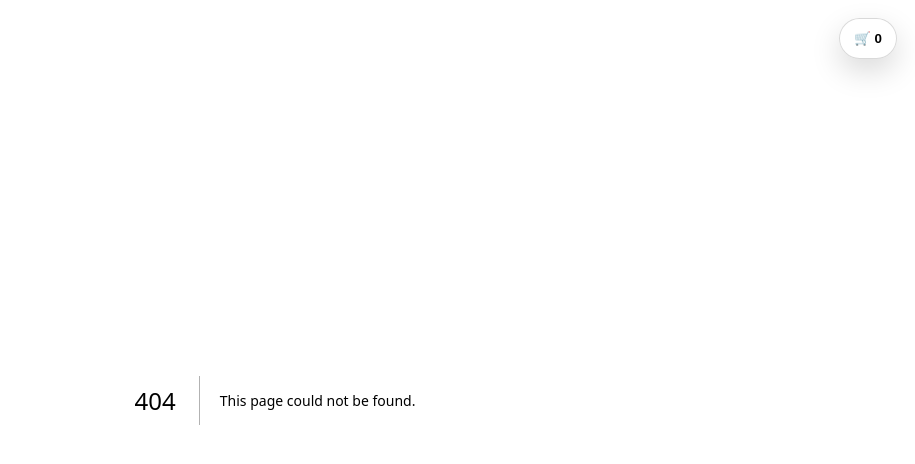
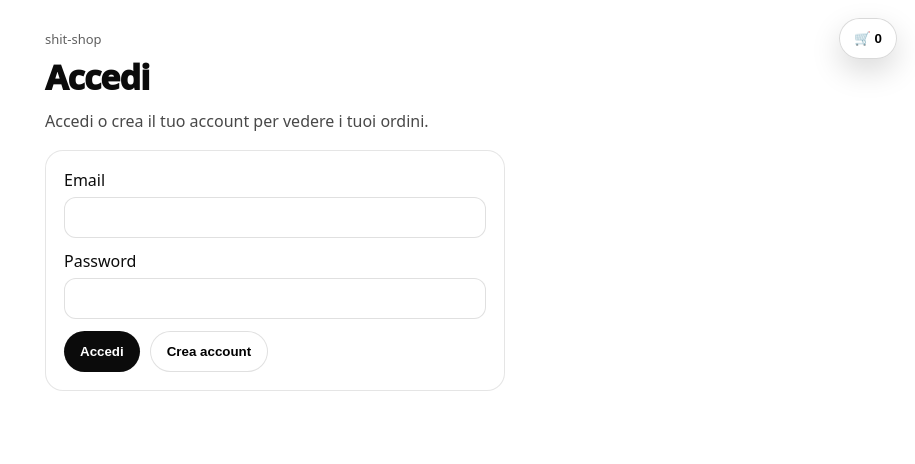
Before and after one commit to lcsrbn/shit-shop, a Next.js app: page /login in a window 1280 px wide. Before the commit this address had no page. Shown: the top 464 px of the page, without its empty margins (365-1280 px from the left). Built offline with nearby package versions, Linux system fonts and the light colour scheme.

Commit message:
add supabase auth foundation for customer accounts

```diff
--- /dev/null
+++ b/app/api/logout/route.ts
@@ -0,0 +1,9 @@
+import { NextResponse } from "next/server";
+import { getSupabaseServerAuthClient } from "@/lib/supabase-server-auth";
+
+export async function POST() {
+  const supabase = await getSupabaseServerAuthClient();
+  await supabase.auth.signOut();
+
+  return NextResponse.json({ ok: true });
+}
--- /dev/null
+++ b/app/login/LoginForm.tsx
@@ -0,0 +1,118 @@
+"use client";
+
+import { useState } from "react";
+import { getSupabaseBrowserClient } from "@/lib/supabase-browser";
+
+export default function LoginForm() {
+  const [email, setEmail] = useState("");
+  const [password, setPassword] = useState("");
+  const [mode, setMode] = useState<"login" | "signup">("login");
+  const [message, setMessage] = useState("");
+  const [loading, setLoading] = useState(false);
+
+  async function handleSubmit(e: React.FormEvent) {
+    e.preventDefault();
+    setLoading(true);
+    setMessage("");
+
+    try {
+      const supabase = getSupabaseBrowserClient();
+
+      if (mode === "signup") {
+        const { error } = await supabase.auth.signUp({
+          email,
+          password,
+        });
+
+        if (error) throw error;
+
+        setMessage("Account creato. Controlla la tua email se è richiesta conferma.");
+      } else {
+        const { error } = await supabase.auth.signInWithPassword({
+          email,
+          password,
+        });
+
+        if (error) throw error;
+
+        window.location.href = "/orders";
+      }
+    } catch (error: unknown) {
+      const msg = error instanceof Error ? error.message : "Errore sconosciuto";
+      setMessage(msg);
+    } finally {
+      setLoading(false);
+    }
+  }
+
+  return (
+    <form
+      onSubmit={handleSubmit}
+      style={{
+        display: "grid",
+        gap: 12,
+        border: "1px solid rgba(0,0,0,.10)",
+        borderRadius: 18,
+        padding: 18,
+        background: "rgba(255,255,255,.92)",
+      }}
+    >
+      <label style={{ display: "grid", gap: 6 }}>
+        <span>Email</span>
+        <input
+          type="email"
+          value={email}
+          onChange={(e) => setEmail(e.target.value)}
+          required
+          style={{ padding: 12, borderRadius: 12, border: "1px solid rgba(0,0,0,.12)" }}
+        />
+      </label>
+
+      <label style={{ display: "grid", gap: 6 }}>
+        <span>Password</span>
+        <input
+          type="password"
+          value={password}
+          onChange={(e) => setPassword(e.target.value)}
+          required
+          style={{ padding: 12, borderRadius: 12, border: "1px solid rgba(0,0,0,.12)" }}
+        />
+      </label>
+
+      <div style={{ display: "flex", gap: 10, flexWrap: "wrap" }}>
+        <button
+          type="submit"
+          disabled={loading}
+          style={{
+            borderRadius: 999,
+            border: 0,
+            background: "#0b0b0b",
+            color: "#fff",
+            padding: "12px 16px",
+            fontWeight: 900,
+            cursor: "pointer",
+          }}
+        >
+          {loading ? "Attendi..." : mode === "login" ? "Accedi" : "Registrati"}
+        </button>
+
+        <button
+          type="button"
+          onClick={() => setMode(mode === "login" ? "signup" : "login")}
+          style={{
+            borderRadius: 999,
+            border: "1px solid rgba(0,0,0,.12)",
+            background: "#fff",
+            padding: "12px 16px",
+            fontWeight: 800,
+            cursor: "pointer",
+          }}
+        >
+          {mode === "login" ? "Crea account" : "Ho già un account"}
+        </button>
+      </div>
+
+      {message ? <p style={{ margin: 0, opacity: 0.8 }}>{message}</p> : null}
+    </form>
+  );
+}
--- /dev/null
+++ b/app/login/page.tsx
@@ -0,0 +1,27 @@
+import LoginForm from "./LoginForm";
+
+export default function LoginPage() {
+  return (
+    <main style={{ padding: 30, maxWidth: 520, margin: "0 auto" }}>
+      <div style={{ fontSize: 13, opacity: 0.65 }}>shit-shop</div>
+      <h1
+        style={{
+          margin: "6px 0 0",
+          fontSize: 34,
+          fontWeight: 950,
+          letterSpacing: "-0.03em",
+        }}
+      >
+        Accedi
+      </h1>
+
+      <p style={{ marginTop: 10, opacity: 0.75 }}>
+        Accedi o crea il tuo account per vedere i tuoi ordini.
+      </p>
+
+      <div style={{ marginTop: 18 }}>
+        <LoginForm />
+      </div>
+    </main>
+  );
+}
--- /dev/null
+++ b/lib/supabase-browser.ts
@@ -0,0 +1,16 @@
+import { createBrowserClient } from "@supabase/ssr";
+
+export function getSupabaseBrowserClient() {
+  const url = process.env.NEXT_PUBLIC_SUPABASE_URL;
+  const anonKey = process.env.NEXT_PUBLIC_SUPABASE_ANON_KEY;
+
+  if (!url) {
+    throw new Error("Missing NEXT_PUBLIC_SUPABASE_URL");
+  }
+
+  if (!anonKey) {
+    throw new Error("Missing NEXT_PUBLIC_SUPABASE_ANON_KEY");
+  }
+
+  return createBrowserClient(url, anonKey);
+}
--- /dev/null
+++ b/lib/supabase-server-auth.ts
@@ -0,0 +1,26 @@
+import { cookies } from "next/headers";
+import { createServerClient } from "@supabase/ssr";
+
+export async function getSupabaseServerAuthClient() {
+  const cookieStore = await cookies();
+
+  const url = process.env.NEXT_PUBLIC_SUPABASE_URL;
+  const anonKey = process.env.NEXT_PUBLIC_SUPABASE_ANON_KEY;
+
+  if (!url) {
+    throw new Error("Missing NEXT_PUBLIC_SUPABASE_URL");
+  }
+
+  if (!anonKey) {
+    throw new Error("Missing NEXT_PUBLIC_SUPABASE_ANON_KEY");
+  }
+
+  return createServerClient(url, anonKey, {
+    cookies: {
+      getAll() {
+        return cookieStore.getAll();
+      },
+      setAll() {},
+    },
+  });
+}
--- a/package.json
+++ b/package.json
@@ -8,6 +8,7 @@
     "start": "next start"
   },
   "dependencies": {
+    "@supabase/ssr": "^0.9.0",
     "@supabase/supabase-js": "^2.98.0",
     "next": "16.1.6",
     "react": "19.2.3",
```
Also changed, not shown: 1 other file (tests, documents, lock files or other folders).
